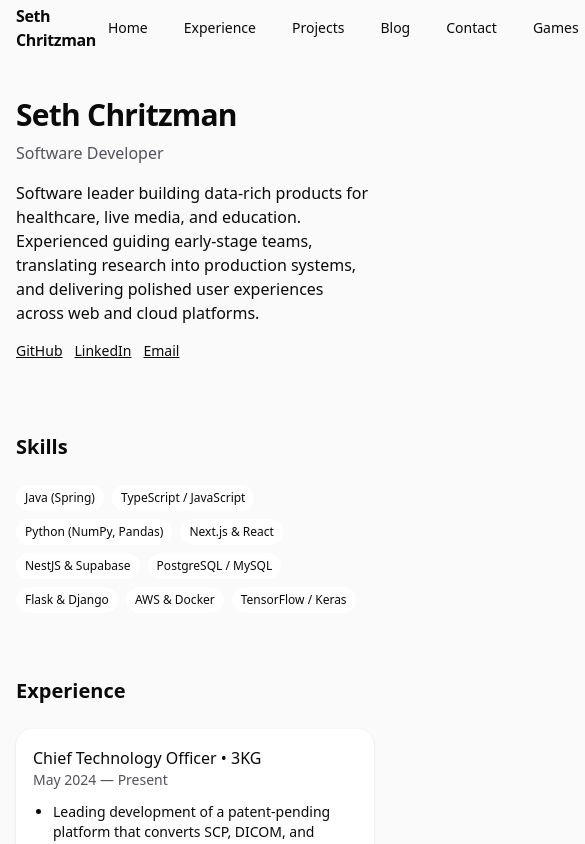
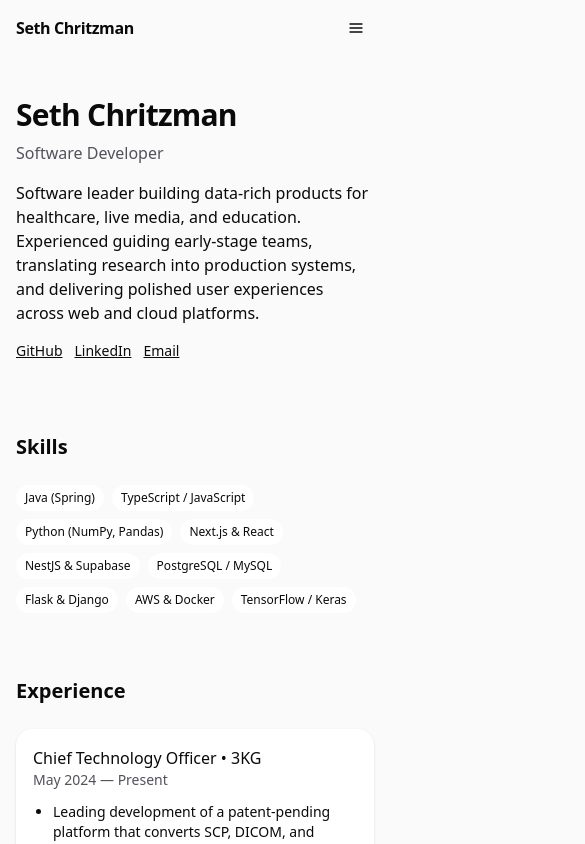
Before and after one commit to sdcman27/seth-website, a Next.js app: page / in a window 390 px wide. Shown: the top 844 px of the page, 585 px wide, since content can reach past the window. Built offline with nearby package versions, Linux system fonts and the light colour scheme.

Commit message:
Improve mobile navigation layout (#3)

```diff
--- a/src/components/Header.tsx
+++ b/src/components/Header.tsx
@@ -2,6 +2,7 @@
 import Link from "next/link";
 import { profile } from "@/data/resume";
 import { usePathname } from "next/navigation";
+import { useState } from "react";
 
 const nav = [
   { href: "/", label: "Home" },
@@ -12,31 +13,89 @@ const nav = [
   { href: "https://games.sethchritzman.com", label: "Games" },
 ];
 
+const menuId = "mobile-navigation";
+
 export default function Header() {
-  const pathname = usePathname();
+  const pathname = usePathname() ?? "/";
+  const [open, setOpen] = useState(false);
+
+  const linkClasses = (href: string) =>
+    `block rounded-md px-3 py-1 transition hover:bg-white/5 ${
+      pathname === href || (href !== "/" && pathname.startsWith(`${href}/`))
+        ? "bg-white/10"
+        : ""
+    }`;
+
   return (
-    <header className="sticky top-0 z-50 backdrop-blur border-b border-white/10 bg-[color:var(--bg)]/70">
-      <nav className="mx-auto max-w-5xl px-4 lg:px-6 h-14 flex items-center justify-between">
+    <header className="sticky top-0 z-50 border-b border-white/10 bg-[color:var(--bg)]/70 backdrop-blur">
+      <nav className="mx-auto flex max-w-5xl flex-col px-4 lg:px-6">
+        <div className="flex h-14 items-center justify-between">
           <Link href="/" className="font-semibold tracking-tight">
             {profile.name}
           </Link>
-        <ul className="flex gap-3 text-sm">
+          <button
+            type="button"
+            className="inline-flex h-9 w-9 items-center justify-center rounded-md border border-white/10 text-sm md:hidden"
+            aria-expanded={open}
+            aria-label="Toggle navigation menu"
+            aria-controls={menuId}
+            onClick={() => setOpen(prev => !prev)}
+          >
+            <span className="sr-only">Toggle navigation menu</span>
+            <svg
+              className="h-4 w-4"
+              viewBox="0 0 24 24"
+              fill="none"
+              stroke="currentColor"
+              strokeWidth="2"
+              strokeLinecap="round"
+              strokeLinejoin="round"
+            >
+              {open ? (
+                <path d="M18 6L6 18M6 6l12 12" />
+              ) : (
+                <>
+                  <line x1="3" y1="6" x2="21" y2="6" />
+                  <line x1="3" y1="12" x2="21" y2="12" />
+                  <line x1="3" y1="18" x2="21" y2="18" />
+                </>
+              )}
+            </svg>
+          </button>
+          <ul className="hidden items-center gap-3 text-sm md:flex">
             {nav.map(n => (
               <li key={n.href}>
                 <Link
                   href={n.href}
-                className={`px-3 py-1 rounded-md hover:bg-white/5 ${
-                  pathname === n.href ||
-                  (n.href !== "/" && pathname.startsWith(`${n.href}/`))
-                    ? "bg-white/10"
-                    : ""
-                }`}
+                  className={linkClasses(n.href)}
+                  onClick={() => setOpen(false)}
                 >
                   {n.label}
                 </Link>
               </li>
             ))}
           </ul>
+        </div>
+        <div
+          id={menuId}
+          className={`md:hidden ${
+            open ? "grid border-t border-white/10 pb-3" : "hidden"
+          }`}
+        >
+          <ul className="grid gap-1 pt-3 text-sm">
+            {nav.map(n => (
+              <li key={n.href}>
+                <Link
+                  href={n.href}
+                  className={linkClasses(n.href)}
+                  onClick={() => setOpen(false)}
+                >
+                  {n.label}
+                </Link>
+              </li>
+            ))}
+          </ul>
+        </div>
       </nav>
     </header>
   );
```
Lines whose indentation alone changed are shown as unchanged.
